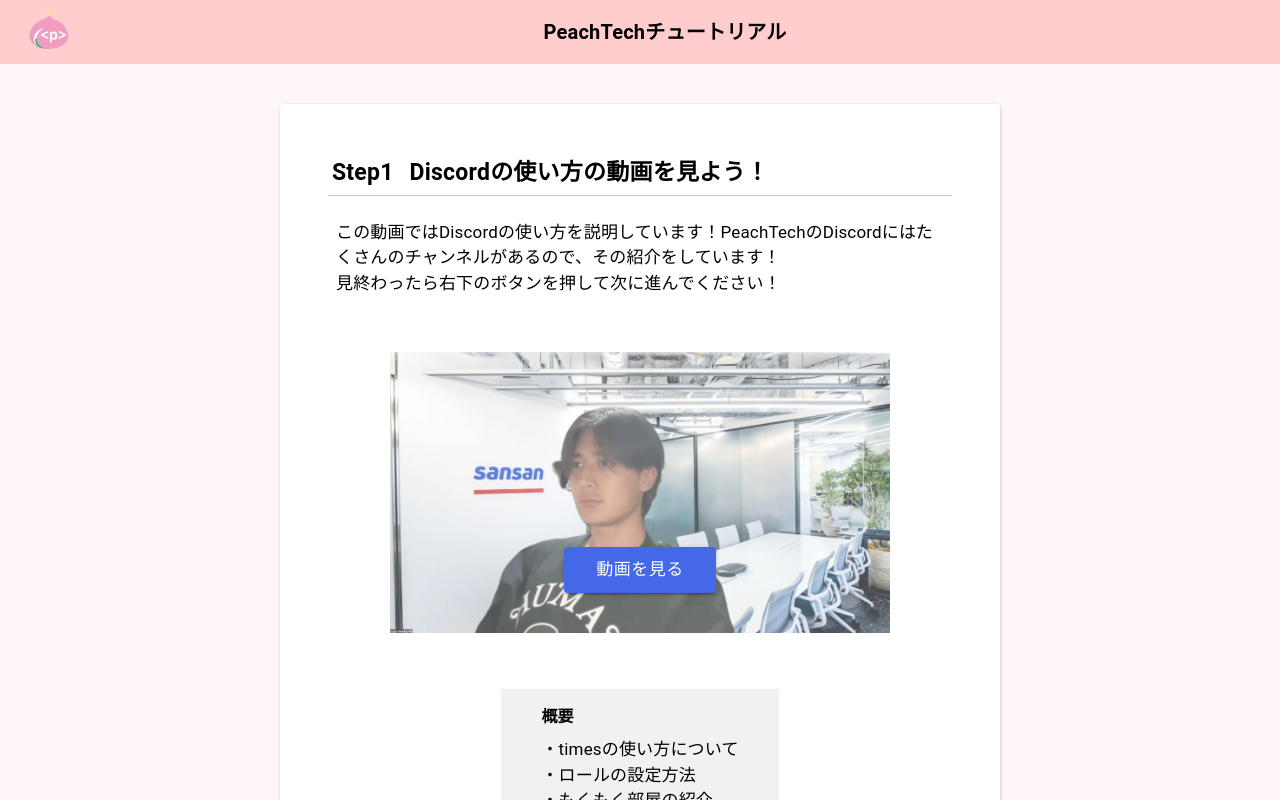
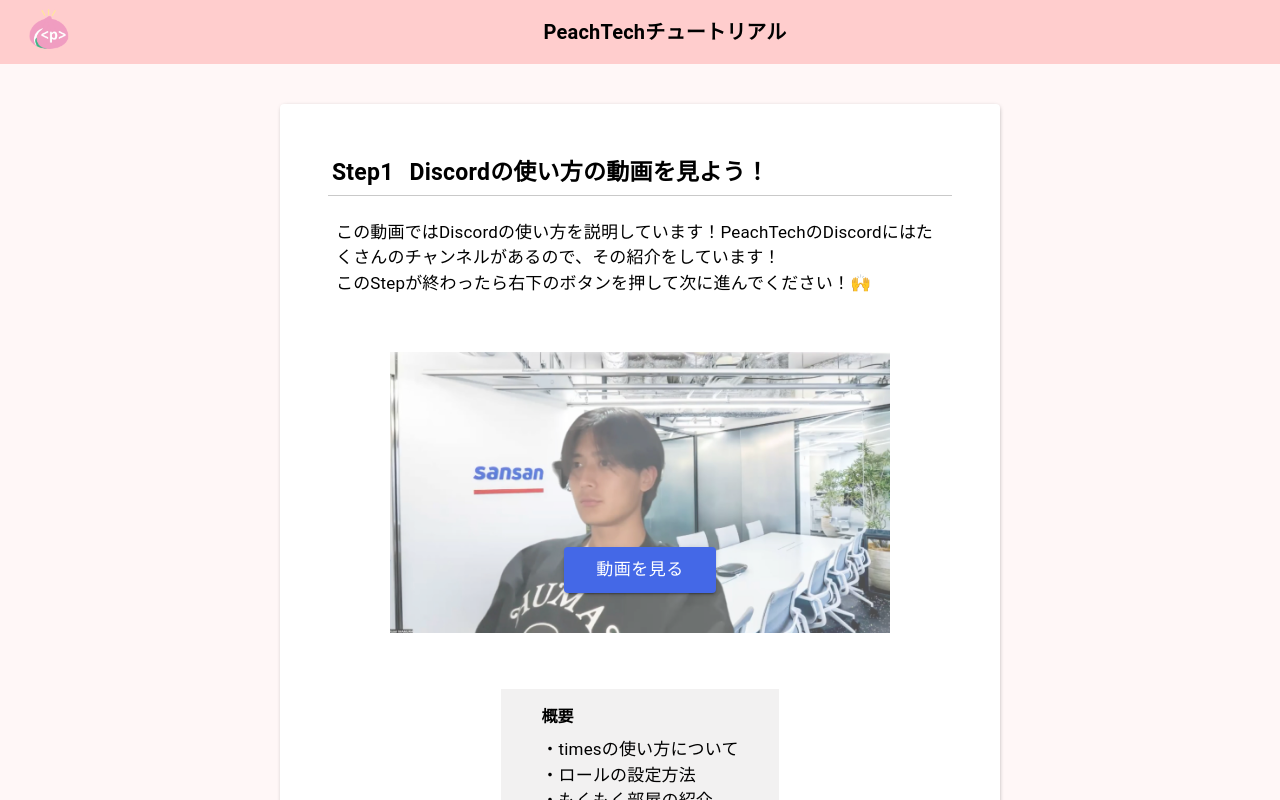
Before and after one commit to Peach-Tech0927/PeachTech-tutorial, a Next.js app: page /section1 in a window 1280 px wide. Shown: the top 800 px of the page. Built offline with nearby package versions, Linux system fonts and the light colour scheme.

Commit message:
見終わったら次に進んでくださいの文言修正

```diff
--- a/app/components/page-contents.tsx
+++ b/app/components/page-contents.tsx
@@ -29,7 +29,7 @@ const PageContents: React.FC<TProps> = ({ step, title, detail }) => {
       >
         {detail}
         <br />
-        見終わったら右下のボタンを押して次に進んでください！
+        このStepが終わったら右下のボタンを押して次に進んでください！🙌
       </Typography>
     </Box>
   );
```
